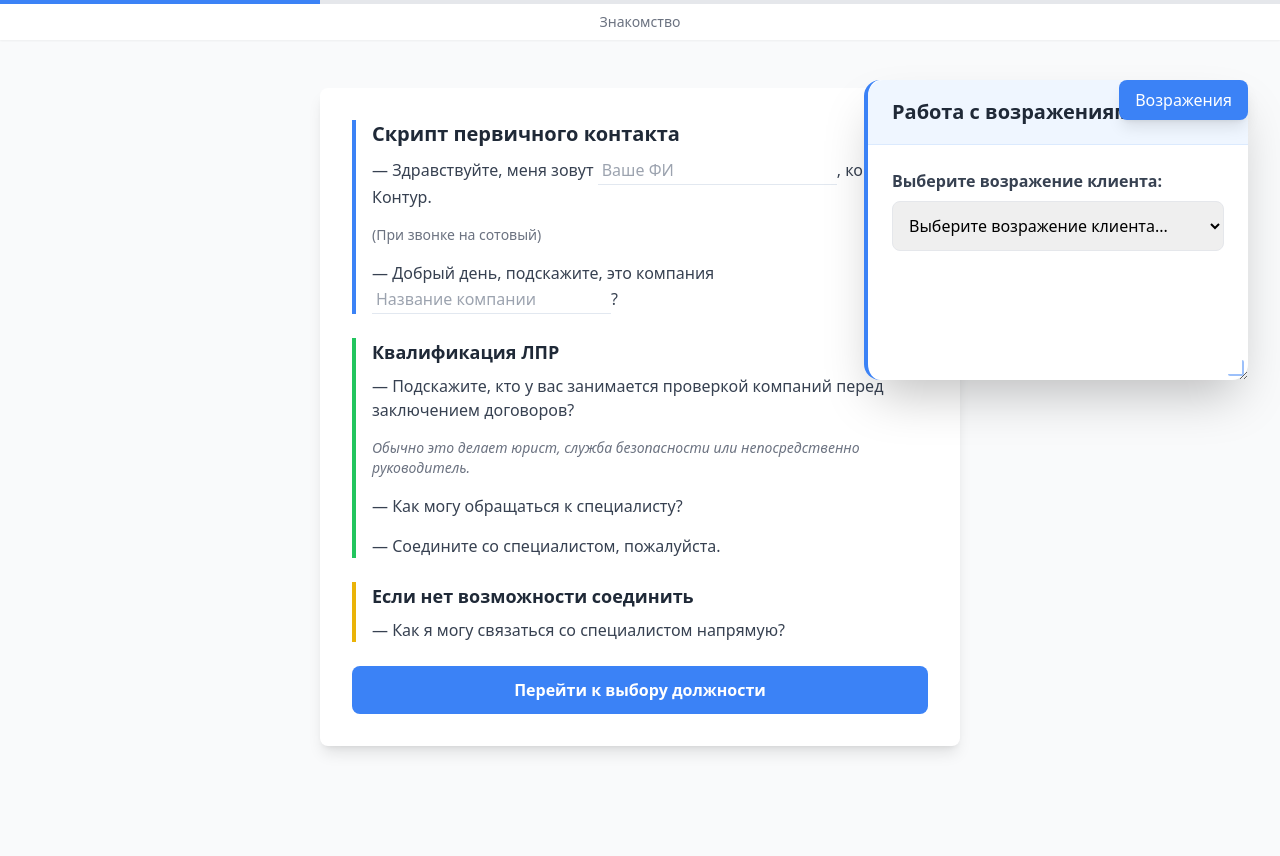
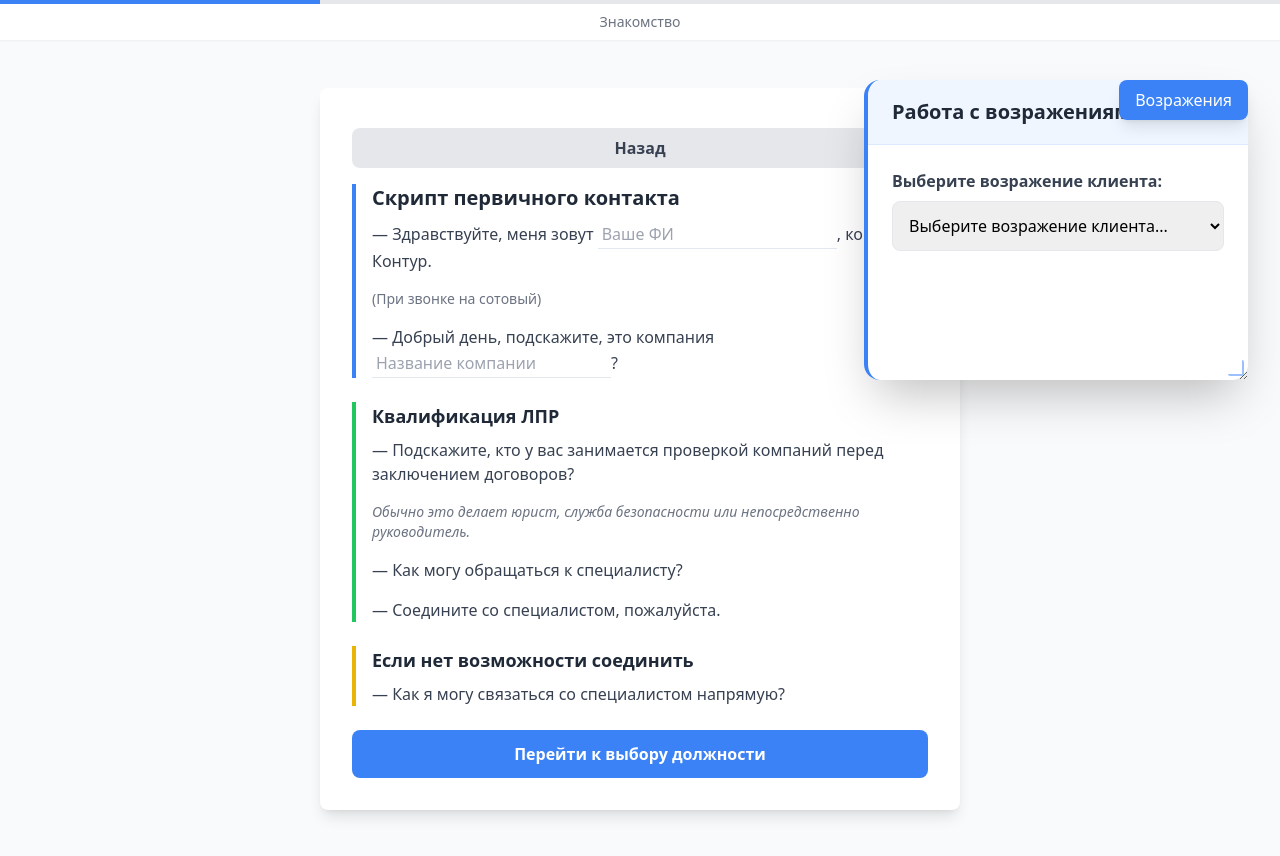
Before and after one commit to Koptelev/focus_new, a website: page index.html in a window 1280 px wide. Both pictures are taken after a click on the button "Начать". Before the commit the page ends 810 px from the top, so only its background shows below. Drawn offline with nearby package versions, Linux system fonts and the light colour scheme; files that its build step writes are made by us from their sources.

Commit message:
index.html

```diff
--- a/index.html
+++ b/index.html
@@ -64,6 +64,8 @@
 <!-- Блок приветствия и квалификации -->
 <section class="section" id="greeting">
 <div class="max-w-2xl mx-auto bg-white p-8 rounded-lg shadow-lg">
+<!-- Кнопка Назад -->
+<button class="mt-2 mb-4 w-full bg-gray-200 hover:bg-gray-300 text-gray-700 font-bold py-2 px-6 rounded-lg transition duration-300 hover-scale" onclick="prevSection()">Назад</button>
 <div class="space-y-6">
 <div class="border-l-4 border-blue-500 pl-4">
 <h2 class="text-xl font-bold text-gray-800 mb-2">Скрипт первичного контакта</h2>
@@ -95,6 +97,8 @@
 <!-- Блок выбора должности -->
 <section class="section" id="position">
 <div class="max-w-2xl mx-auto bg-white p-8 rounded-lg shadow-lg">
+<!-- Кнопка Назад -->
+<button class="mt-2 mb-4 w-full bg-gray-200 hover:bg-gray-300 text-gray-700 font-bold py-2 px-6 rounded-lg transition duration-300 hover-scale" onclick="prevSection()">Назад</button>
 <h2 class="text-2xl font-bold text-gray-800 mb-6">Выберите должность собеседника</h2>
 <!-- Скрипт презентации -->
 <div class="mt-8 p-6 bg-gray-50 rounded-lg mb-8">
@@ -134,6 +138,8 @@
 <!-- Вопросы -->
 <section class="section fade-in" id="questions">
 <div class="bg-white rounded-xl shadow-lg p-8">
+<!-- Кнопка Назад -->
+<button class="mt-2 mb-4 w-full bg-gray-200 hover:bg-gray-300 text-gray-700 font-bold py-2 px-6 rounded-lg transition duration-300 hover-scale" onclick="prevSection()">Назад</button>
 <h2 class="text-2xl font-bold text-gray-800 mb-6">Вопросы</h2>
 <div id="questionsList"></div>
 </div>
@@ -141,6 +147,8 @@
 <!-- Рекомендации -->
 <section class="section fade-in" id="recommendations">
 <div class="bg-white rounded-xl shadow-lg p-8">
+<!-- Кнопка Назад -->
+<button class="mt-2 mb-4 w-full bg-gray-200 hover:bg-gray-300 text-gray-700 font-bold py-2 px-6 rounded-lg transition duration-300 hover-scale" onclick="prevSection()">Назад</button>
 <h2 class="text-2xl font-bold text-gray-800 mb-6">Рекомендуемые функции</h2>
 <div class="border-l-4 border-blue-500 pl-4 mb-6">
 <h3 class="text-lg font-bold text-gray-800 mb-2">Пример работы с системой</h3>
@@ -182,6 +190,8 @@
 <!-- Формирование цены -->
 <section class="section fade-in" id="pricing">
   <div class="max-w-2xl mx-auto bg-white p-8 rounded-lg shadow-lg">
+  <!-- Кнопка Назад -->
+  <button class="mt-2 mb-4 w-full bg-gray-200 hover:bg-gray-300 text-gray-700 font-bold py-2 px-6 rounded-lg transition duration-300 hover-scale" onclick="prevSection()">Назад</button>
     <h2 class="text-2xl font-bold text-gray-800 mb-6">Формирование цены</h2>
     <div class="space-y-6">
       <div class="bg-gray-50 border-l-4 border-blue-500 p-6 rounded-xl mb-6">
@@ -214,6 +224,8 @@
 <!-- Закрытие сделки -->
 <section class="section fade-in" id="deal-closing">
   <div class="max-w-2xl mx-auto bg-white p-8 rounded-lg shadow-lg">
+  <!-- Кнопка Назад -->
+  <button class="mt-2 mb-4 w-full bg-gray-200 hover:bg-gray-300 text-gray-700 font-bold py-2 px-6 rounded-lg transition duration-300 hover-scale" onclick="prevSection()">Назад</button>
     <h2 class="text-2xl font-bold text-gray-800 mb-6">Закрытие сделки</h2>
     <div class="space-y-6">
       <div class="bg-gray-50 border-l-4 border-green-500 p-6 rounded-xl mb-6">
@@ -247,6 +259,8 @@
 <!-- Завершение -->
 <section class="section fade-in" id="closing">
 <div class="bg-white rounded-xl shadow-lg p-8">
+<!-- Кнопка Назад -->
+<button class="mt-2 mb-4 w-full bg-gray-200 hover:bg-gray-300 text-gray-700 font-bold py-2 px-6 rounded-lg transition duration-300 hover-scale" onclick="prevSection()">Назад</button>
 <h2 class="text-2xl font-bold text-gray-800 mb-6">Отлично! 🎉</h2>
 <div class="text-lg text-gray-600 mb-6" id="closingText"></div>
 <button class="w-full bg-green-500 hover:bg-green-600 text-white font-bold py-4 px-6 rounded-lg transition duration-300 hover-scale" onclick="sendSummary()">
@@ -1222,6 +1236,14 @@
                 content.innerHTML = '';
             }
         };
+
+        // Функция для перехода к предыдущей секции
+        function prevSection() {
+            if (currentSectionIndex > 0) {
+                currentSectionIndex--;
+                showSection(sections[currentSectionIndex]);
+            }
+        }
     </script>
 </body>
 </html>
```
